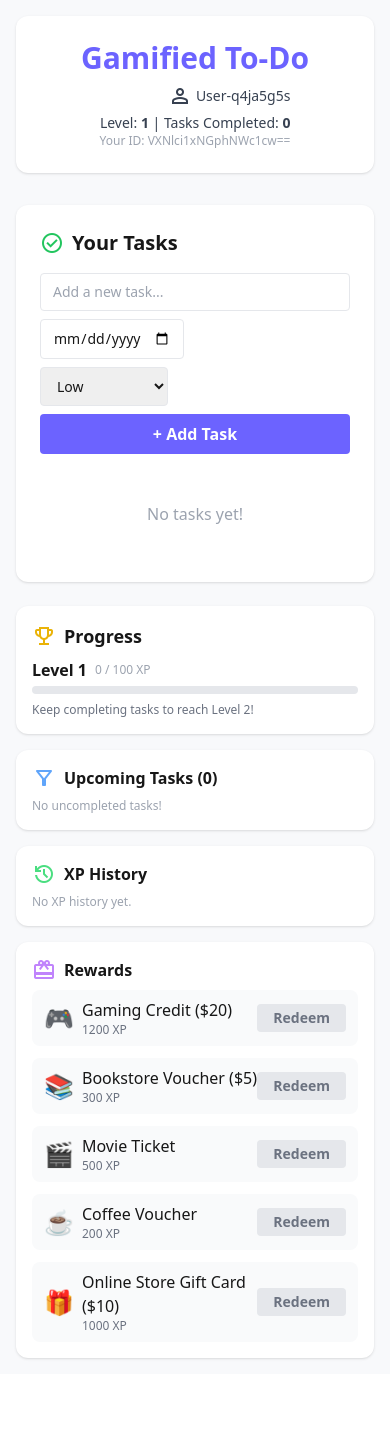
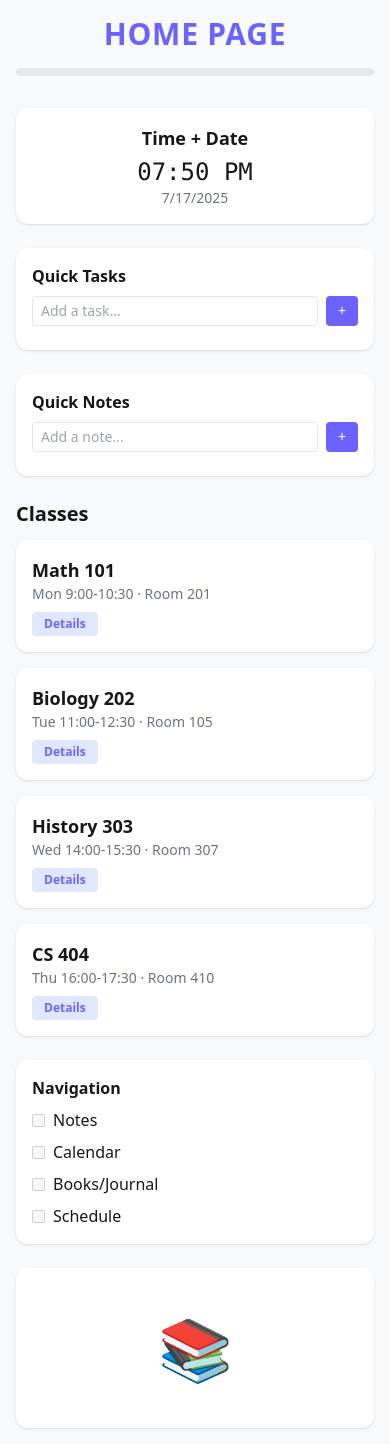
Before and after one commit to Natikagg22/fitness-app-circuit-stream-final-project, a Next.js app: page / in a window 390 px wide. Before the commit the page ends 1374 px from the top, so only its background shows below. Built offline with nearby package versions, Linux system fonts and the light colour scheme.

Commit message:
Update page.tsx

```diff
--- a/app/page.tsx
+++ b/app/page.tsx
@@ -1,351 +1,218 @@
 "use client";
-import React, { useState } from "react";
+import React, { useState, useEffect } from "react";
+
+type ClassItem = {
+  id: string;
+  name: string;
+  time: string;
+  location: string;
+};
 
 type Task = {
   id: string;
   text: string;
-  due: string;
-  priority: "Low" | "Medium" | "High";
-  completed: boolean;
+  done: boolean;
 };
 
-type Reward = {
+type Note = {
   id: string;
-  label: string;
-  xp: number;
-  emoji: string;
-  disabled: boolean;
+  text: string;
 };
 
-const REWARDS: Reward[] = [
-  { id: "gaming", label: "Gaming Credit ($20)", xp: 1200, emoji: "🎮", disabled: true },
-  { id: "book", label: "Bookstore Voucher ($5)", xp: 300, emoji: "📚", disabled: true },
-  { id: "movie", label: "Movie Ticket", xp: 500, emoji: "🎬", disabled: true },
-  { id: "coffee", label: "Coffee Voucher", xp: 200, emoji: "☕️", disabled: true },
-  { id: "gift", label: "Online Store Gift Card ($10)", xp: 1000, emoji: "🎁", disabled: true },
+const initialClasses: ClassItem[] = [
+  { id: "1", name: "Math 101", time: "Mon 9:00-10:30", location: "Room 201" },
+  { id: "2", name: "Biology 202", time: "Tue 11:00-12:30", location: "Room 105" },
+  { id: "3", name: "History 303", time: "Wed 14:00-15:30", location: "Room 307" },
+  { id: "4", name: "CS 404", time: "Thu 16:00-17:30", location: "Room 410" },
 ];
 
-const XP_PER_TASK = 20;
-const LEVEL_XP = 100;
-
-function getLevel(xp: number) {
-  return Math.floor(xp / LEVEL_XP) + 1;
-}
-
 export default function Home() {
-  const [tasks, setTasks] = useState<Task[]>([]);
-  const [input, setInput] = useState("");
-  const [due, setDue] = useState("");
-  const [priority, setPriority] = useState<"Low" | "Medium" | "High">("Low");
-  const [xp, setXp] = useState(0);
-  const [xpHistory, setXpHistory] = useState<{ task: string; xp: number }[]>([]);
-  const [userId, setUserId] = useState<string | null>(null);
-
-  React.useEffect(() => {
-    let stored = window.localStorage.getItem("gamified-todo-userid");
-    if (!stored) {
-      stored = "User-" + Math.random().toString(36).slice(2, 10);
-      window.localStorage.setItem("gamified-todo-userid", stored);
-    }
-    setUserId(stored);
+  // Time and Date
+  const [now, setNow] = useState(new Date());
+  useEffect(() => {
+    const interval = setInterval(() => setNow(new Date()), 1000 * 30);
+    return () => clearInterval(interval);
   }, []);
 
-  const completedCount = tasks.filter((t) => t.completed).length;
-  const level = getLevel(xp);
-  const xpInLevel = xp - LEVEL_XP * (level - 1);
+  // Classes
+  const [classes] = useState<ClassItem[]>(initialClasses);
+
+  // Quick Tasks
+  const [tasks, setTasks] = useState<Task[]>([]);
+  const [taskInput, setTaskInput] = useState("");
+
+  // Notes
+  const [notes, setNotes] = useState<Note[]>([]);
+  const [noteInput, setNoteInput] = useState("");
+
+  // Navigation
+  const navItems = [
+    { label: "Notes", href: "#" },
+    { label: "Calendar", href: "#" },
+    { label: "Books/Journal", href: "#" },
+    { label: "Schedule", href: "#" },
+  ];
 
   function addTask() {
-    if (!input.trim()) return;
-    setTasks([
-      ...tasks,
-      {
-        id: Math.random().toString(36).slice(2),
-        text: input,
-        due,
-        priority,
-        completed: false,
-      },
-    ]);
-    setInput("");
-    setDue("");
-    setPriority("Low");
+    if (!taskInput.trim()) return;
+    setTasks([...tasks, { id: Math.random().toString(36).slice(2), text: taskInput, done: false }]);
+    setTaskInput("");
   }
 
-  function completeTask(id: string) {
-    setTasks((tasks) =>
-      tasks.map((t) =>
-        t.id === id ? { ...t, completed: true } : t
-      )
+  function toggleTask(id: string) {
+    setTasks(tasks =>
+      tasks.map(t => (t.id === id ? { ...t, done: !t.done } : t))
     );
-    const task = tasks.find((t) => t.id === id);
-    setXp((xp) => xp + XP_PER_TASK);
-    setXpHistory((hist) => [
-      { task: task?.text || "Task", xp: XP_PER_TASK },
-      ...hist,
-    ]);
   }
 
-  function deleteTask(id: string) {
-    setTasks((tasks) => tasks.filter((t) => t.id !== id));
+  function removeTask(id: string) {
+    setTasks(tasks => tasks.filter(t => t.id !== id));
   }
 
-  function canRedeem(reward: Reward) {
-    return xp >= reward.xp;
+  function addNote() {
+    if (!noteInput.trim()) return;
+    setNotes([...notes, { id: Math.random().toString(36).slice(2), text: noteInput }]);
+    setNoteInput("");
   }
 
-  function redeemReward(reward: Reward) {
-    if (!canRedeem(reward)) return;
-    setXp((xp) => xp - reward.xp);
-    setXpHistory((hist) => [
-      { task: `Redeemed: ${reward.label}`, xp: -reward.xp },
-      ...hist,
-    ]);
+  function removeNote(id: string) {
+    setNotes(notes => notes.filter(n => n.id !== id));
   }
 
   return (
     <div className="min-h-screen bg-[#f8f9fb] flex flex-col items-center p-4 sm:p-8 font-sans">
-      <div className="w-full max-w-5xl flex flex-col gap-6">
-        {/* Header */}
-        <div className="flex flex-col sm:flex-row justify-between items-center bg-white rounded-xl shadow p-6 mb-2">
-          <h1 className="text-3xl font-bold text-[#6c63ff] mb-2 sm:mb-0">Gamified To-Do</h1>
-          <div className="text-sm text-gray-700 flex flex-col items-end">
-            <span>
-              <span className="inline-flex items-center gap-1">
-                <span className="material-symbols-outlined text-base">person</span>
-                {userId ? userId : "…"}
-              </span>
-            </span>
-            <span>
-              Level: <b>{level}</b> | Tasks Completed: <b>{completedCount}</b>
-            </span>
-            <span className="text-xs text-gray-400">
-              Your ID: {userId ? btoa(userId).slice(0, 24) : "…"}
-            </span>
+      {/* Header */}
+      <header className="w-full max-w-5xl mb-6">
+        <div className="flex flex-col items-center gap-2">
+          <h1 className="text-3xl font-bold tracking-wide text-[#6c63ff]">HOME PAGE</h1>
+          <div className="w-full h-2 bg-gray-200 rounded mt-2 mb-2" />
+        </div>
+      </header>
+
+      {/* Main Layout */}
+      <div className="w-full max-w-5xl grid grid-cols-1 md:grid-cols-4 gap-6">
+        {/* Left Sidebar */}
+        <aside className="md:col-span-1 flex flex-col gap-6">
+          {/* Time + Date */}
+          <div className="bg-white rounded-xl shadow p-4 flex flex-col items-center">
+            <span className="text-lg font-semibold mb-1">Time + Date</span>
+            <span className="text-2xl font-mono">{now.toLocaleTimeString([], { hour: "2-digit", minute: "2-digit" })}</span>
+            <span className="text-sm text-gray-500">{now.toLocaleDateString()}</span>
           </div>
-        </div>
-
-        {/* Main Content */}
-        <div className="flex flex-col lg:flex-row gap-6">
-          {/* Left: Tasks */}
-          <div className="flex-1 bg-white rounded-xl shadow p-6">
-            <h2 className="text-xl font-semibold mb-4 flex items-center gap-2">
-              <span className="material-symbols-outlined text-green-500">check_circle</span>
-              Your Tasks
-            </h2>
-            {/* Add Task */}
-            <div className="flex flex-col sm:flex-row gap-2 mb-4">
+          {/* Quick Tasks */}
+          <div className="bg-white rounded-xl shadow p-4">
+            <span className="font-semibold text-base mb-2 block">Quick Tasks</span>
+            <div className="flex gap-2 mb-2">
               <input
-                className="border rounded px-3 py-2 flex-1 text-sm outline-[#6c63ff]"
-                placeholder="Add a new task..."
-                value={input}
-                onChange={(e) => setInput(e.target.value)}
-                onKeyDown={(e) => e.key === "Enter" && addTask()}
+                className="border rounded px-2 py-1 text-sm flex-1"
+                placeholder="Add a task..."
+                value={taskInput}
+                onChange={e => setTaskInput(e.target.value)}
+                onKeyDown={e => e.key === "Enter" && addTask()}
               />
-              <input
-                className="border rounded px-3 py-2 text-sm w-36 outline-[#6c63ff]"
-                type="date"
-                value={due}
-                onChange={(e) => setDue(e.target.value)}
-              />
-              <select
-                className="border rounded px-3 py-2 text-sm w-32 outline-[#6c63ff]"
-                value={priority}
-                onChange={(e) => setPriority(e.target.value as "Low" | "Medium" | "High")}
+              <button
+                className="bg-[#6c63ff] text-white px-3 py-1 rounded hover:bg-[#554fd8] text-sm"
+                onClick={addTask}
+                aria-label="Add task"
               >
-                <option>Low</option>
-                <option>Medium</option>
-                <option>High</option>
-              </select>
-              <button
-                className="bg-[#6c63ff] text-white rounded px-4 py-2 font-semibold hover:bg-[#554fd8] transition"
-                onClick={addTask}
-              >
-                + Add Task
+                +
               </button>
             </div>
-            {/* Task List */}
-            <div className="flex flex-col gap-2">
-              {tasks.length === 0 && (
-                <div className="text-gray-400 text-center py-8">No tasks yet!</div>
-              )}
-              {tasks.map((task) => (
-                <div
-                  key={task.id}
-                  className={`flex items-center justify-between rounded-lg px-4 py-3 border ${
-                    task.completed
-                      ? "bg-green-50 text-gray-400 line-through"
-                      : "bg-gray-50"
-                  }`}
-                >
-                  <div className="flex flex-col gap-1">
-                    <span className="font-medium">{task.text}</span>
-                    <div className="text-xs flex gap-4 text-gray-500">
-                      {task.due && (
-                        <span>
-                          <span className="material-symbols-outlined text-base align-middle">event</span>
-                          Due: {task.due}
-                        </span>
-                      )}
-                      <span>
-                        Priority:{" "}
-                        <span
-                          className={
-                            task.priority === "High"
-                              ? "text-red-500"
-                              : task.priority === "Medium"
-                              ? "text-yellow-500"
-                              : "text-green-500"
-                          }
-                        >
-                          {task.priority}
-                        </span>
-                      </span>
-                    </div>
+            <ul className="space-y-1">
+              {tasks.map(task => (
+                <li key={task.id} className="flex items-center gap-2">
+                  <input
+                    type="checkbox"
+                    checked={task.done}
+                    onChange={() => toggleTask(task.id)}
+                  />
+                  <span className={task.done ? "line-through text-gray-400" : ""}>{task.text}</span>
+                  <button
+                    className="ml-auto text-red-400 hover:text-red-600"
+                    onClick={() => removeTask(task.id)}
+                    aria-label="Remove task"
+                  >
+                    ×
+                  </button>
+                </li>
+              ))}
+            </ul>
+          </div>
+          {/* Quick Notes */}
+          <div className="bg-white rounded-xl shadow p-4">
+            <span className="font-semibold text-base mb-2 block">Quick Notes</span>
+            <div className="flex gap-2 mb-2">
+              <input
+                className="border rounded px-2 py-1 text-sm flex-1"
+                placeholder="Add a note..."
+                value={noteInput}
+                onChange={e => setNoteInput(e.target.value)}
+                onKeyDown={e => e.key === "Enter" && addNote()}
+              />
+              <button
+                className="bg-[#6c63ff] text-white px-3 py-1 rounded hover:bg-[#554fd8] text-sm"
+                onClick={addNote}
+                aria-label="Add note"
+              >
+                +
+              </button>
+            </div>
+            <ul className="space-y-1">
+              {notes.map(note => (
+                <li key={note.id} className="flex items-center gap-2">
+                  <span className="flex-1">{note.text}</span>
+                  <button
+                    className="ml-auto text-red-400 hover:text-red-600"
+                    onClick={() => removeNote(note.id)}
+                    aria-label="Remove note"
+                  >
+                    ×
+                  </button>
+                </li>
+              ))}
+            </ul>
+          </div>
+        </aside>
+
+        {/* Center: Classes */}
+        <main className="md:col-span-2 flex flex-col gap-6">
+          <div>
+            <h2 className="text-xl font-semibold mb-3">Classes</h2>
+            <div className="flex flex-col gap-4">
+              {classes.map(cls => (
+                <div key={cls.id} className="bg-white rounded-xl shadow p-4 flex flex-col md:flex-row md:items-center gap-2">
+                  <div className="flex-1">
+                    <div className="font-bold text-lg">{cls.name}</div>
+                    <div className="text-sm text-gray-500">{cls.time} &middot; {cls.location}</div>
                   </div>
                   <div className="flex gap-2">
-                    {!task.completed && (
-                      <button
-                        className="bg-[#6c63ff] text-white rounded-full px-3 py-1 text-xs font-semibold hover:bg-[#554fd8] transition"
-                        onClick={() => completeTask(task.id)}
-                        title="Mark as done"
-                      >
-                        Done
-                      </button>
-                    )}
-                    <button
-                      className="bg-red-100 text-red-500 rounded-full p-2 hover:bg-red-200 transition"
-                      onClick={() => deleteTask(task.id)}
-                      title="Delete"
-                    >
-                      <span className="material-symbols-outlined text-base">delete</span>
-                    </button>
+                    <button className="bg-[#e0e7ff] text-[#6c63ff] px-3 py-1 rounded text-xs font-semibold">Details</button>
                   </div>
                 </div>
               ))}
             </div>
           </div>
+        </main>
 
-          {/* Right: Progress, Rewards, XP */}
-          <div className="flex flex-col gap-4 w-full lg:w-80">
-            {/* Progress */}
-            <div className="bg-white rounded-xl shadow p-4">
-              <h3 className="font-semibold text-lg flex items-center gap-2 mb-2">
-                <span className="material-symbols-outlined text-yellow-500">emoji_events</span>
-                Progress
-              </h3>
-              <div className="flex items-center gap-2 mb-1">
-                <span className="font-bold">Level {level}</span>
-                <span className="text-xs text-gray-400">{xpInLevel} / {LEVEL_XP} XP</span>
-              </div>
-              <div className="w-full bg-gray-200 rounded h-2 mb-2">
-                <div
-                  className="bg-[#6c63ff] h-2 rounded"
-                  style={{ width: `${(xpInLevel / LEVEL_XP) * 100}%` }}
-                />
-              </div>
-              <div className="text-xs text-gray-500">
-                Keep completing tasks to reach Level {level + 1}!
-              </div>
-            </div>
-
-            {/* Upcoming Tasks */}
-            <div className="bg-white rounded-xl shadow p-4">
-              <h3 className="font-semibold text-base flex items-center gap-2 mb-2">
-                <span className="material-symbols-outlined text-blue-400">filter_alt</span>
-                Upcoming Tasks ({tasks.filter((t) => !t.completed).length})
-              </h3>
-              {tasks.filter((t) => !t.completed).length === 0 ? (
-                <div className="text-xs text-gray-400">No uncompleted tasks!</div>
-              ) : (
-                <ul className="text-xs text-gray-700 list-disc ml-4">
-                  {tasks
-                    .filter((t) => !t.completed)
-                    .map((t) => (
-                      <li key={t.id}>{t.text}</li>
-                    ))}
-                </ul>
-              )}
-            </div>
-
-            {/* XP History */}
-            <div className="bg-white rounded-xl shadow p-4">
-              <h3 className="font-semibold text-base flex items-center gap-2 mb-2">
-                <span className="material-symbols-outlined text-green-400">history</span>
-                XP History
-              </h3>
-              {xpHistory.length === 0 ? (
-                <div className="text-xs text-gray-400">No XP history yet.</div>
-              ) : (
-                <ul className="text-xs text-gray-700 flex flex-col gap-1">
-                  {xpHistory.slice(0, 5).map((h, i) => (
-                    <li key={i}>
-                      {h.task}{" "}
-                      <span className={h.xp > 0 ? "text-green-500" : "text-red-500"}>
-                        {h.xp > 0 ? "+" : ""}
-                        {h.xp} XP
-                      </span>
-                    </li>
-                  ))}
-                </ul>
-              )}
-            </div>
-
-            {/* Rewards */}
-            <div className="bg-white rounded-xl shadow p-4">
-              <h3 className="font-semibold text-base flex items-center gap-2 mb-2">
-                <span className="material-symbols-outlined text-purple-400">card_giftcard</span>
-                Rewards
-              </h3>
-              <div className="flex flex-col gap-3">
-                {REWARDS.map((reward) => (
-                  <div
-                    key={reward.id}
-                    className="flex items-center justify-between bg-gray-50 rounded-lg px-3 py-2"
-                  >
-                    <div className="flex items-center gap-2">
-                      <span className="text-2xl">{reward.emoji}</span>
-                      <div>
-                        <div className="font-medium">{reward.label}</div>
-                        <div className="text-xs text-gray-500">{reward.xp} XP</div>
-                      </div>
-                    </div>
-                    <button
-                      className={`rounded px-4 py-1 font-semibold text-sm transition ${
-                        canRedeem(reward)
-                          ? "bg-[#6c63ff] text-white hover:bg-[#554fd8]"
-                          : "bg-gray-200 text-gray-500 cursor-not-allowed"
-                      }`}
-                      disabled={!canRedeem(reward)}
-                      onClick={() => redeemReward(reward)}
-                    >
-                      Redeem
-                    </button>
-                  </div>
-                ))}
-              </div>
-            </div>
+        {/* Right Sidebar: Navigation */}
+        <aside className="md:col-span-1 flex flex-col gap-6">
+          <div className="bg-white rounded-xl shadow p-4">
+            <span className="font-semibold text-base mb-2 block">Navigation</span>
+            <ul className="space-y-2">
+              {navItems.map(item => (
+                <li key={item.label} className="flex items-center gap-2">
+                  <input type="checkbox" className="accent-[#6c63ff]" disabled />
+                  <span>{item.label}</span>
+                </li>
+              ))}
+            </ul>
           </div>
-        </div>
+          <div className="bg-white rounded-xl shadow p-4 h-40 flex items-center justify-center text-gray-300">
+            {/* Placeholder for image or widget */}
+            <span className="text-6xl">📚</span>
+          </div>
+        </aside>
       </div>
-      {/* Google Fonts and Material Symbols */}
-      <link
-        href="https://fonts.googleapis.com/css2?family=Inter:wght@400;700&display=swap"
-        rel="stylesheet"
-      />
-      <link
-        href="https://fonts.googleapis.com/css2?family=Material+Symbols+Outlined:opsz,wght,FILL,GRAD@24,400,0,0"
-        rel="stylesheet"
-      />
-      <style>{`
-        body, html {
-          font-family: 'Inter', sans-serif;
-        }
-        .material-symbols-outlined {
-          font-family: 'Material Symbols Outlined';
-          font-variation-settings: 'FILL' 0, 'wght' 400, 'GRAD' 0, 'opsz' 24;
-          vertical-align: middle;
-        }
-      `}</style>
     </div>
   );
 }
```
